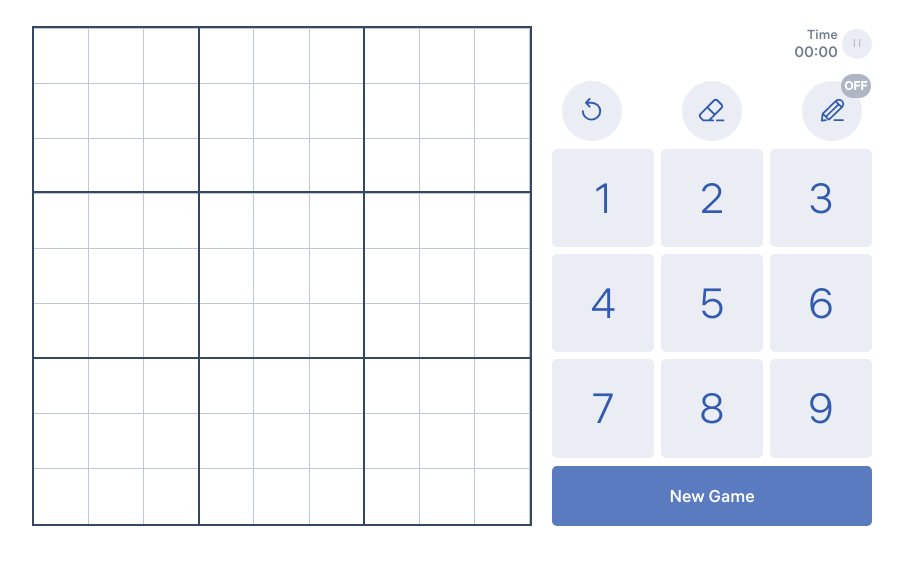
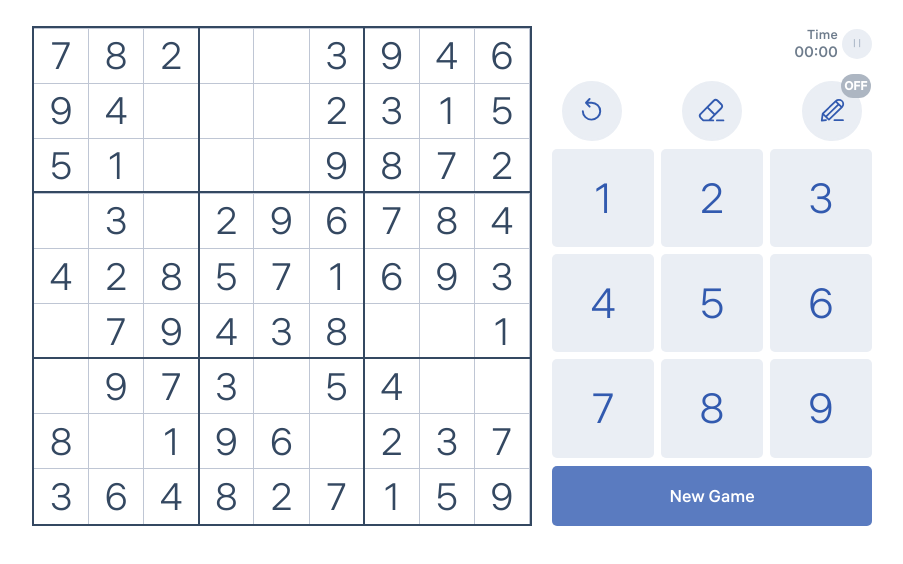
Before and after one commit to Katrincik9/SudokuReact, a React (Vite) app: page / in a window 1280 px wide. Shown: the top 564 px of the page, without its empty margins (188-1091 px from the left). Built offline with nearby package versions, Linux system fonts and the light colour scheme.

Commit message:
feat: add sudoku puzzle generation

```diff
--- a/index.html
+++ b/index.html
@@ -2,9 +2,10 @@
 <html lang="en">
   <head>
     <meta charset="UTF-8" />
-    <link rel="icon" type="image/svg+xml" href="/favicon.svg" />
     <meta name="viewport" content="width=device-width, initial-scale=1.0" />
-    <title>react-sudoku</title>
+    <meta name="description" content="A Sudoku game in React and Typescript where you can add values or notes into the cell, undo and erase them.">
+    <script src="./src/library/sudoku.js"></script>
+    <title>React Sudoku</title>
   </head>
   <body>
     <div id="root"></div>
--- a/src/Game.tsx
+++ b/src/Game.tsx
@@ -4,17 +4,19 @@ import { useState } from 'react';
 import type { BoardData, CellData } from './types/sudoku';
 
 export default function Game() {
-  const [board, setBoard] = useState<BoardData>(createEmptyBoard)
+  const [board, setBoard] = useState<BoardData>(createPuzzleBoard)
 
-  function createEmptyBoard() : BoardData {
+  function createPuzzleBoard() : BoardData {
+    const generatedPuzzleString = window.sudoku.generate("easy");
+    const generatedPuzzleGrid = window.sudoku.board_string_to_grid(generatedPuzzleString);
     let board : BoardData = []
-    Array(9).fill(null).forEach(() => {
+    generatedPuzzleGrid.forEach(row => {
       let boardRow : CellData[] = []
-      Array(9).fill(null).forEach(() => {
+      row.forEach(character => {
         const emptyCell : CellData = {
-          value: null,
+          value: character === "." ? "" : character,
           notes: [],
-          isFixed: false
+          isFixed: character !== "."
         }
         boardRow.push(emptyCell)
       })
--- /dev/null
+++ b/src/types/sudoku-global.d.ts
@@ -0,0 +1,6 @@
+interface Window {
+  sudoku: {
+    generate(difficulty: string): string;
+    board_string_to_grid(board: string): string[][];
+  };
+}
--- a/src/types/sudoku.ts
+++ b/src/types/sudoku.ts
@@ -1,5 +1,5 @@
 export interface CellData {
-  value: number | null;
+  value: string | "";
   notes: number[];
   isFixed: boolean;
 }
```
